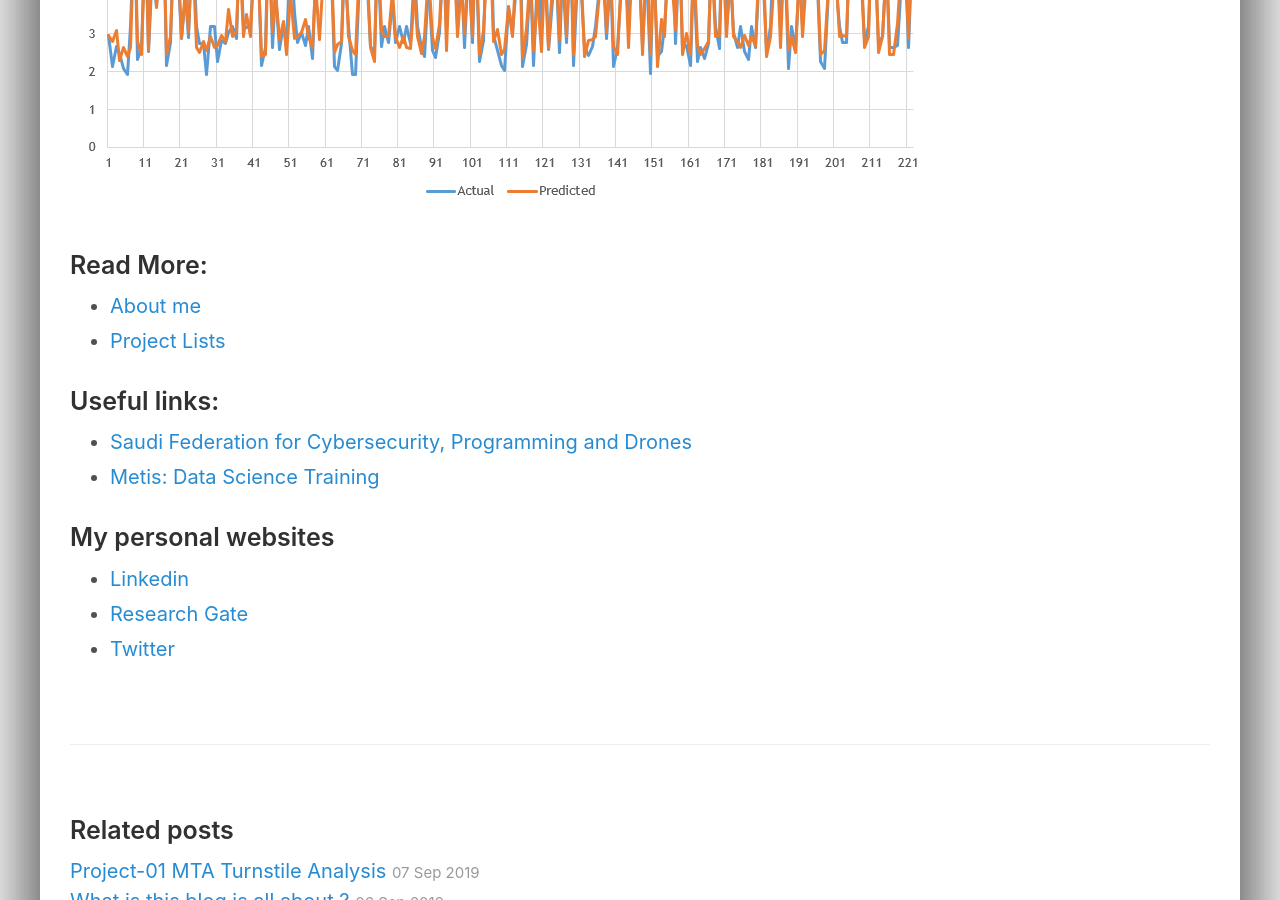
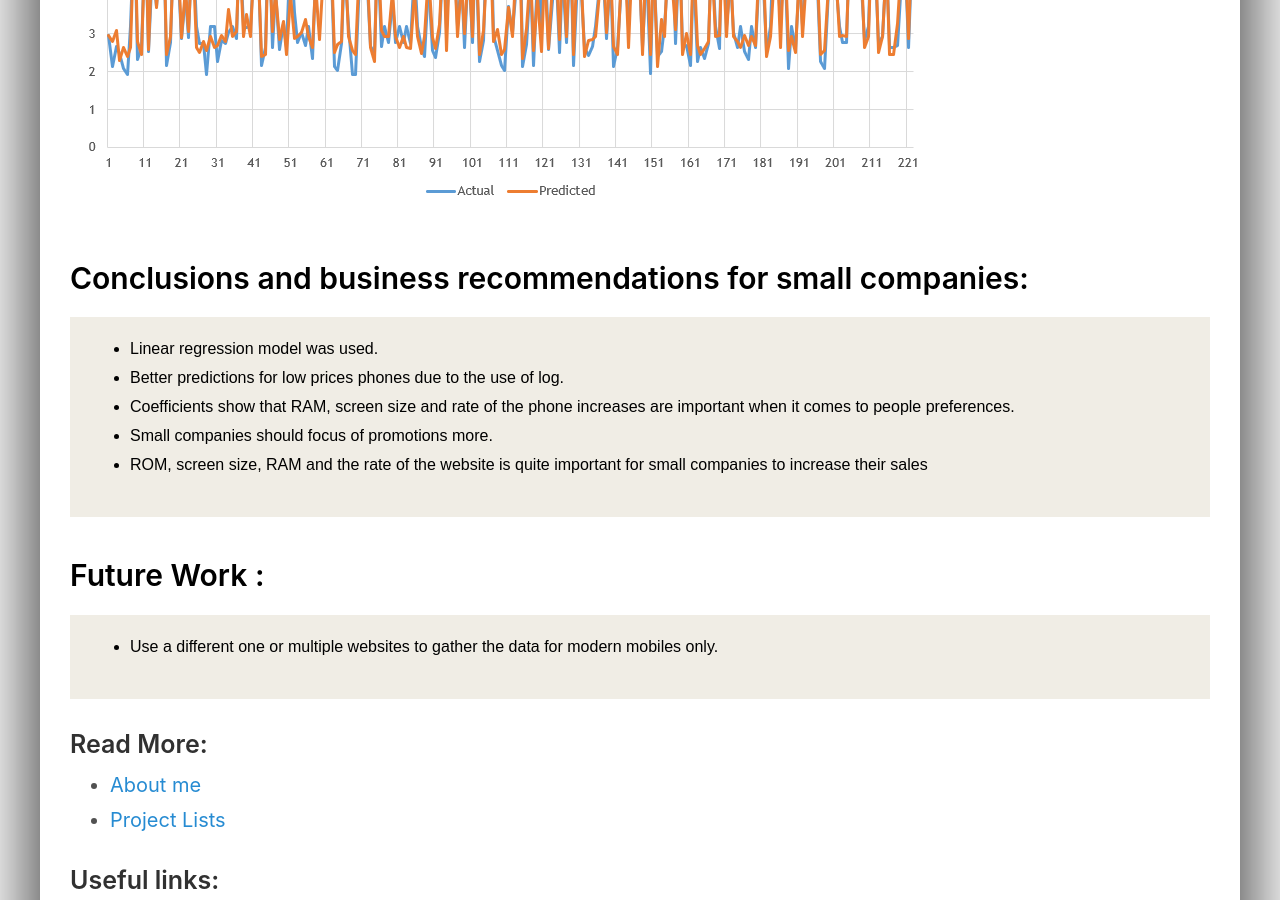
Before and after one commit to alafnan/alafnan.github.io, a Jekyll site: the page built from _posts/2019-09-23-project2.md, in a window 1280 px wide and 900 px high, scrolled down 9498 px. Built offline with Jekyll 4.4.1, drawn with Linux system fonts in a browser that asks for light colours.

Commit message:
Update 2019-09-23-project2.md

```diff
--- a/_posts/2019-09-23-project2.md
+++ b/_posts/2019-09-23-project2.md
@@ -90,10 +90,23 @@ fit.summary()
 ![Project Approach Image]({{ site.url }}/images/8.png)
 
 
+<h1 style="font-size:1.5em; color:#000000; margin-top: 2rem; margin-bottom: 1rem;">Conclusions and business recommendations for small companies:</h1>
+
+<div style="margin-bottom: 1.2rem; padding: 1rem;   color: #000000;   background-color: #F0EDE5; font-family: Arial, Helvetica, sans-serif; font-size:0.8em; text-align: left;" >
+  <ul>
+  <li>Linear regression model was used.</li>
+    <li>Better predictions for low prices phones due to the use of log.</li>
+    <li>Coefficients show that RAM, screen size and rate of the phone increases are important when it comes to people preferences.</li>
+  <li>Small companies should focus of promotions more.</li>
+    <li>ROM, screen size, RAM and the rate of the website is quite important for small companies to increase their sales</li></ul></div>
 
 
+<h1 style="font-size:1.5em; color:#000000; margin-top: 2rem; margin-bottom: 1rem;">Future Work
+:</h1>
 
-
+<div style="margin-bottom: 1.2rem; padding: 1rem;   color: #000000;   background-color: #F0EDE5; font-family: Arial, Helvetica, sans-serif; font-size:0.8em; text-align: left;" >
+  <ul>
+  <li>Use a different one or multiple websites to gather the data for modern mobiles only.</li></ul></div>
 
 ### Read More:
 * [About me](https://alafnan.github.io/about%20me/)
```
